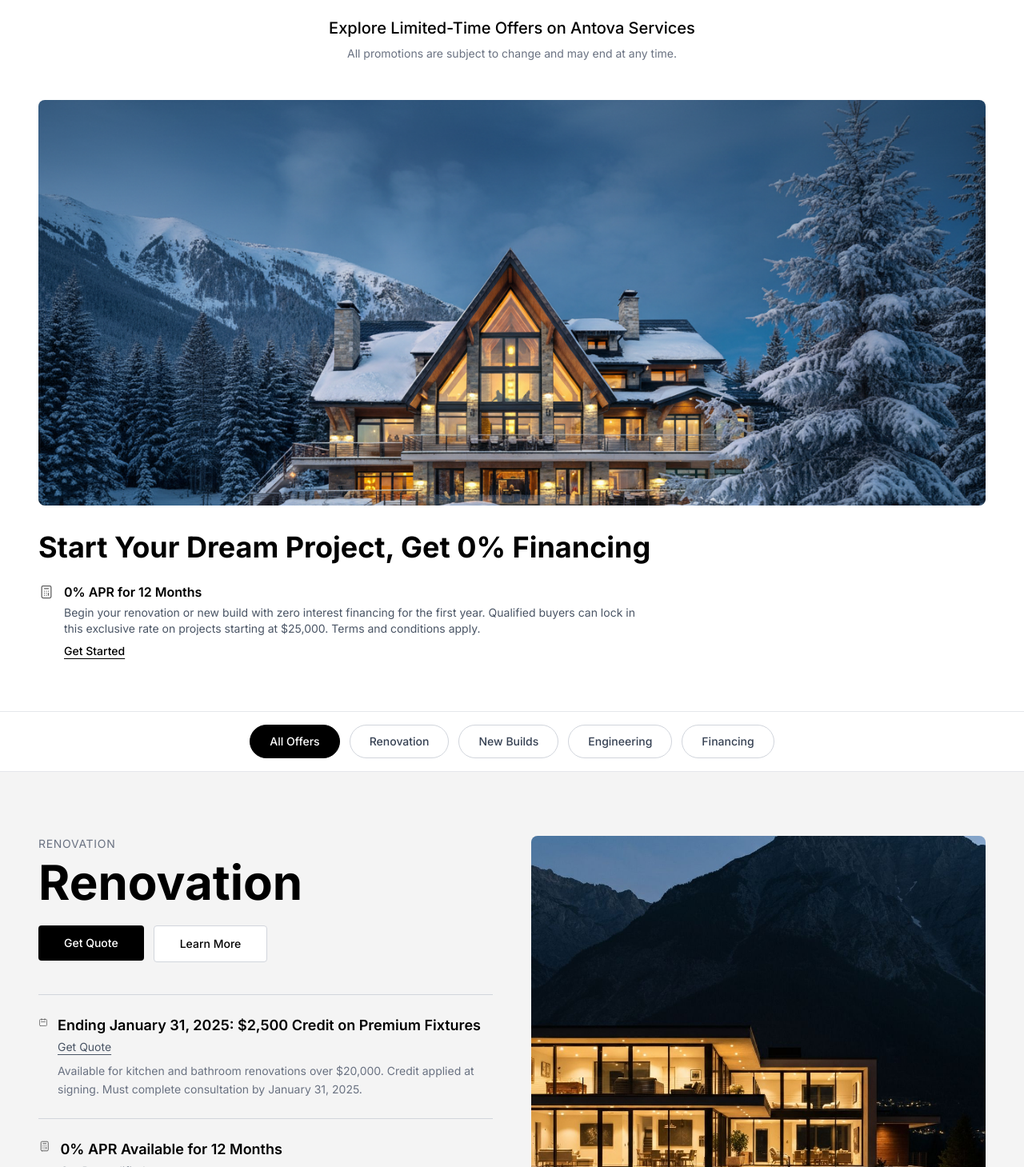
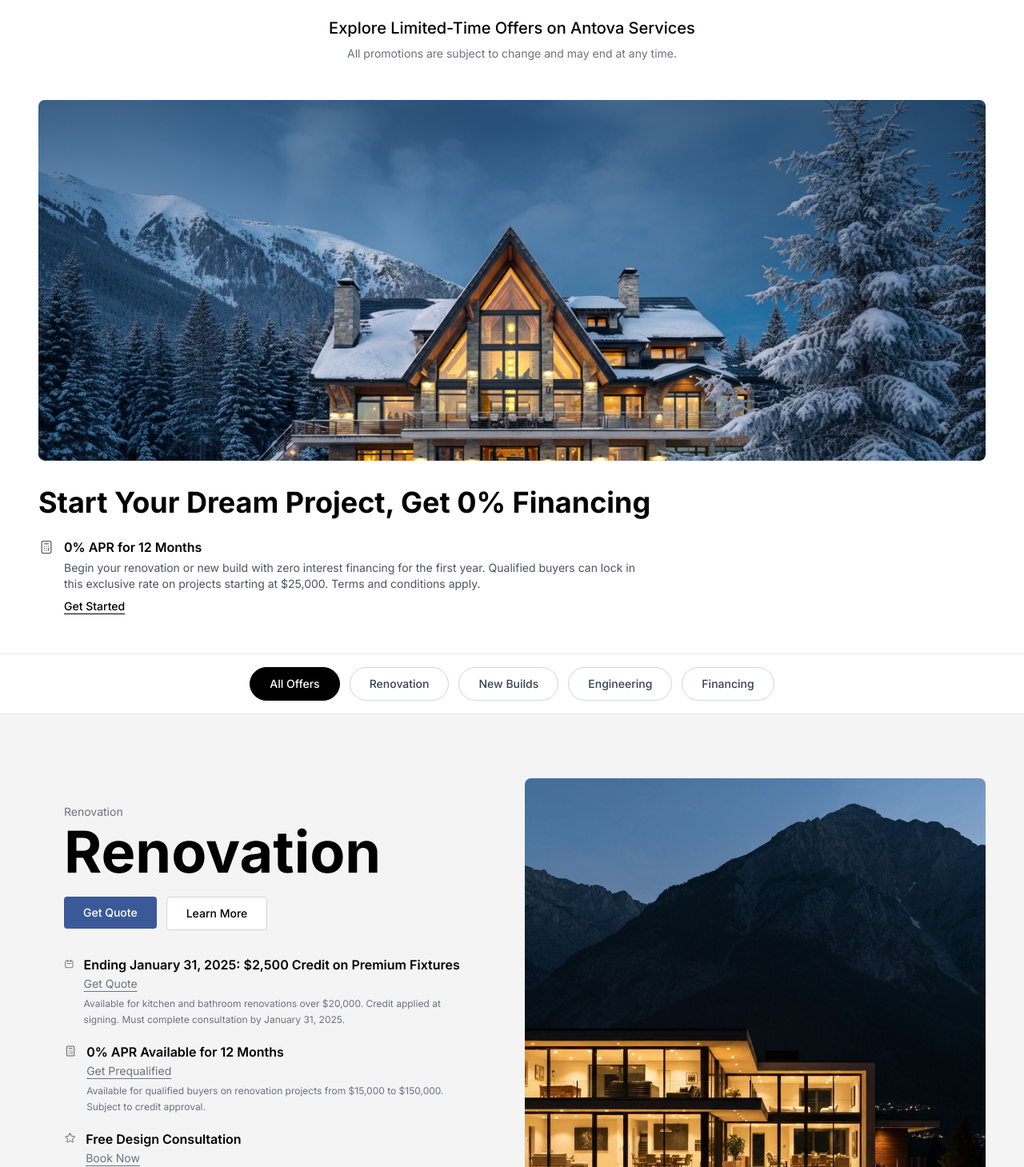
Before and after one commit to danjpm1/test6, a Next.js app: page /offers in a window 1280 px wide. Shown: the part 231-1690 px from the top of the page at 80% size. Built offline with nearby package versions, Linux system fonts and the light colour scheme.

Commit message:
Update page.tsx

```diff
--- a/app/offers/page.tsx
+++ b/app/offers/page.tsx
@@ -206,10 +206,10 @@
         </section>
 
         {/* Featured Offer - Large Image */}
-        <section className="px-4 md:px-8 lg:px-12 pb-12 md:pb-16">
-          <div className="max-w-[1400px] mx-auto">
-            {/* Large Image */}
-            <div className="relative w-full aspect-[16/7] md:aspect-[21/9] rounded-lg overflow-hidden mb-8">
+        <section className="px-4 md:px-8 lg:px-12 pb-8 md:pb-12">
+          <div className="max-w-[1200px] mx-auto">
+            {/* Smaller Image like Tesla */}
+            <div className="relative w-full aspect-[16/6] md:aspect-[21/8] rounded-lg overflow-hidden mb-8">
               <img
                 src={FEATURED_OFFER.image}
                 alt="Featured offer"
@@ -268,40 +268,40 @@
         {filteredSections.map((section, index) => (
           <section key={section.id} className={`py-12 md:py-20 ${index % 2 === 0 ? 'bg-[#f4f4f4]' : 'bg-white'}`}>
             <div className="max-w-[1400px] mx-auto px-4 md:px-8 lg:px-12">
-              <div className="grid lg:grid-cols-2 gap-8 lg:gap-12 items-start">
+              <div className="grid lg:grid-cols-2 gap-6 lg:gap-8">
                 {/* Left: Content */}
-                <div className={`${index % 2 === 1 ? 'lg:order-2' : ''}`}>
-                  <p className="text-sm text-gray-500 uppercase tracking-wider mb-2">{section.category}</p>
-                  <h2 className="text-4xl md:text-5xl lg:text-6xl font-bold text-black mb-6">
+                <div className="bg-white lg:bg-transparent p-6 lg:p-8 rounded-lg">
+                  <p className="text-sm text-gray-500 mb-1">{section.category}</p>
+                  <h2 className="text-5xl md:text-6xl lg:text-7xl font-bold text-black mb-5">
                     {section.title}
                   </h2>
 
                   {/* CTA Buttons */}
-                  <div className="flex flex-wrap gap-3 mb-10">
+                  <div className="flex gap-3 mb-8">
                     <Link href="/contact">
-                      <button className="px-8 py-3 bg-black text-white text-sm font-medium rounded hover:bg-gray-800 transition-colors">
+                      <button className="px-6 py-2.5 bg-[#3b5998] text-white text-sm font-medium rounded hover:bg-[#2d4373] transition-colors">
                         Get Quote
                       </button>
                     </Link>
                     <Link href={`/services/${section.id === 'engineering' ? 'engineering-consulting' : section.id}`}>
-                      <button className="px-8 py-3 bg-white text-black text-sm font-medium rounded border border-gray-300 hover:border-gray-400 transition-colors">
+                      <button className="px-6 py-2.5 bg-white text-black text-sm font-medium rounded border border-gray-300 hover:border-gray-400 transition-colors">
                         Learn More
                       </button>
                     </Link>
                   </div>
 
-                  {/* Offers List */}
-                  <div className="space-y-6">
+                  {/* Offers List - More compact */}
+                  <div className="space-y-5">
                     {section.offers.map((offer, offerIndex) => (
-                      <div key={offerIndex} className="border-t border-gray-300 pt-6">
+                      <div key={offerIndex}>
                         <div className="flex items-start gap-3">
                           <OfferIcon type={offer.icon} />
                           <div>
-                            <h3 className="font-semibold text-black text-base md:text-lg">{offer.title}</h3>
-                            <Link href={offer.link} className="text-sm text-gray-600 underline underline-offset-4 hover:text-black transition-colors">
+                            <h3 className="font-semibold text-black text-sm md:text-base leading-snug">{offer.title}</h3>
+                            <Link href={offer.link} className="text-sm text-gray-500 underline underline-offset-4 hover:text-black transition-colors">
                               {offer.linkText}
                             </Link>
-                            <p className="text-sm text-gray-500 mt-2 leading-relaxed">{offer.details}</p>
+                            <p className="text-xs text-gray-500 mt-1 leading-relaxed">{offer.details}</p>
                           </div>
                         </div>
                       </div>
@@ -309,15 +309,13 @@
                   </div>
                 </div>
 
-                {/* Right: Image */}
-                <div className={`${index % 2 === 1 ? 'lg:order-1' : ''}`}>
-                  <div className="relative aspect-[4/3] rounded-lg overflow-hidden">
-                    <img
-                      src={section.image}
-                      alt={section.title}
-                      className="w-full h-full object-cover object-center"
-                    />
-                  </div>
+                {/* Right: Image (taller to match content) */}
+                <div className="rounded-lg overflow-hidden">
+                  <img
+                    src={section.image}
+                    alt={section.title}
+                    className="w-full h-full object-cover object-center min-h-[400px] lg:min-h-[500px]"
+                  />
                 </div>
               </div>
             </div>
```
